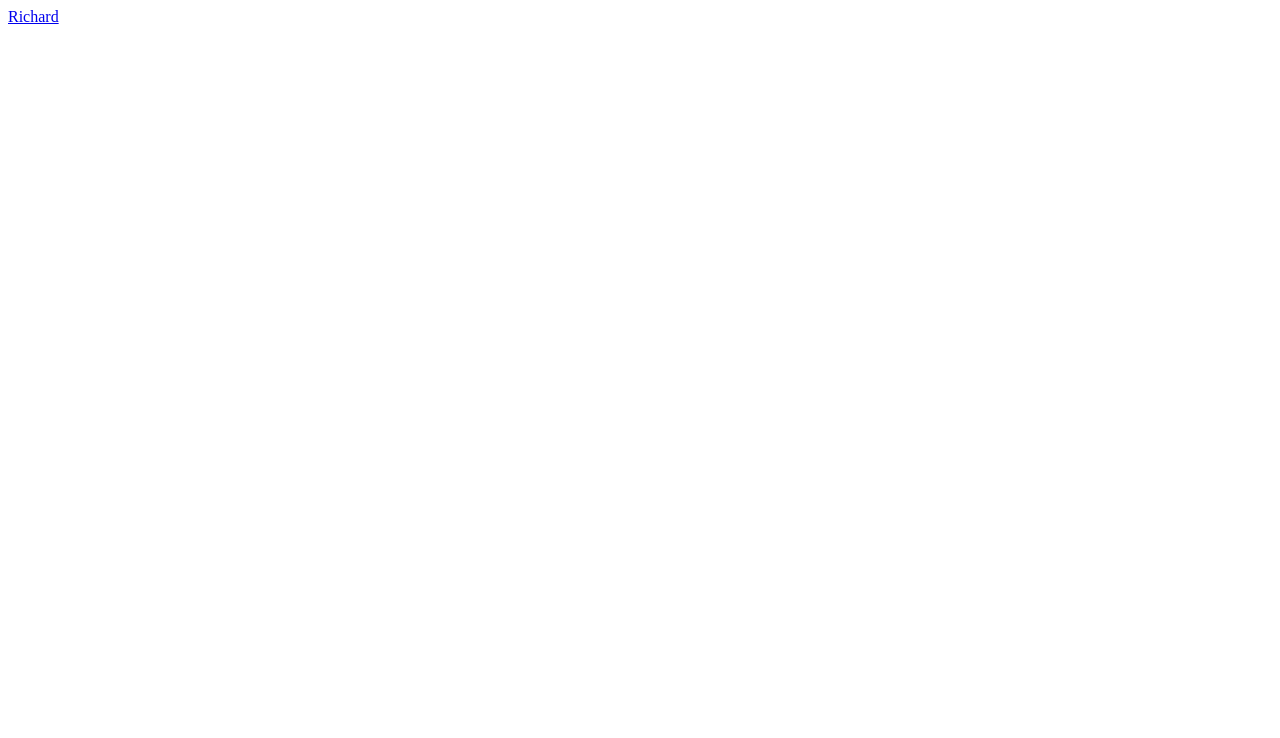
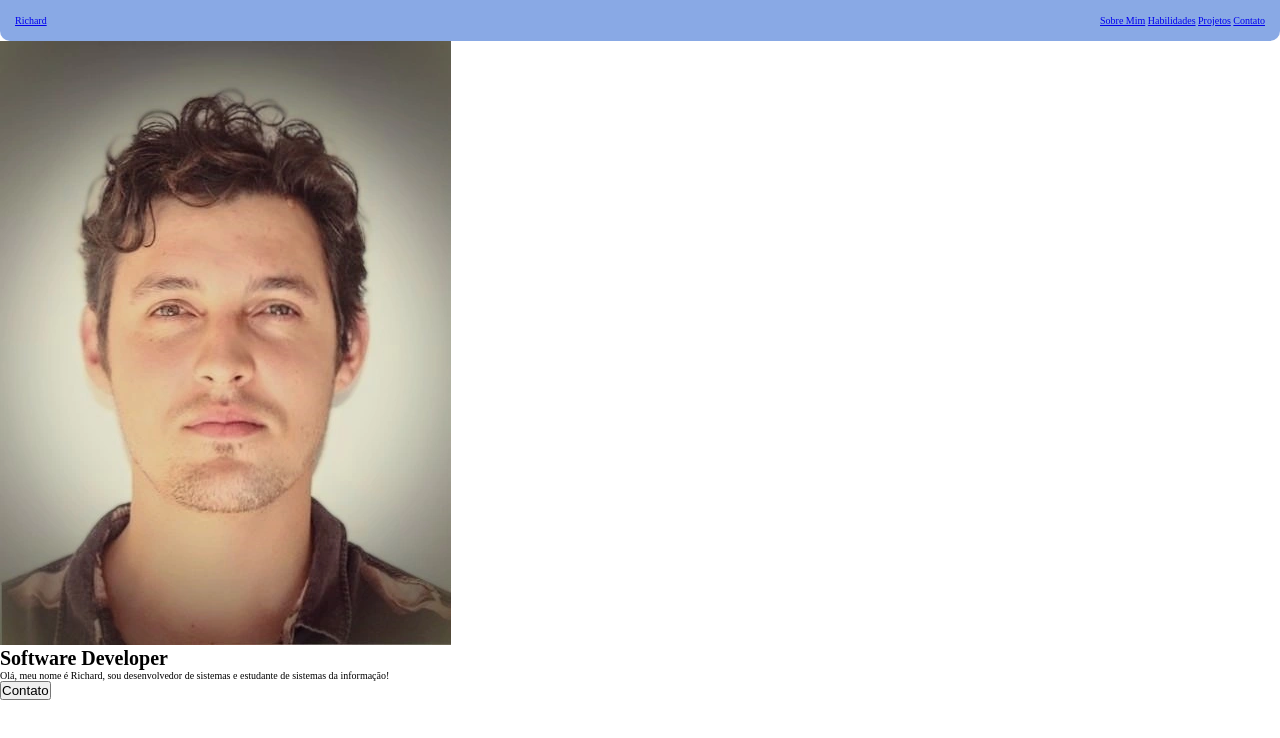
Before and after one commit to RICHARD-CALDERONI/landingPage, a plain HTML site: page index.html in a window 1280 px wide. Drawn offline with Linux system fonts and the light colour scheme.

Commit message:
estruturando html e css

```diff
--- a/index.html
+++ b/index.html
@@ -4,12 +4,27 @@
     <meta charset="UTF-8">
     <meta name="viewport" content="width=device-width, initial-scale=1.0">
     <title>Portifólio - Richard</title>
+    <link rel="stylesheet" href="style.css">
 </head>
 <body>
     <header class="header">
-        <a href="#home">Richard</a>
-        <a href=""></a>
+        <a class="richard" href="#home">Richard</a>
+        <div class="menus">
+            <a href="#SobreMim">Sobre Mim</a>
+            <a href="#Habilidades">Habilidades</a>
+            <a href="#Projetos">Projetos</a>
+            <a href="#Contato">Contato</a>
+        </div>
     </header>
+
+    <div class="apresentacao">
+        <div class="imagem">
+            <img src="image/temp_image_20240328_131427_9069096c-049a-4e6d-8cac-aef99e7eeb36.jpg" alt="Imagem 4x4 de Richard">
+        </div>
+        <h1 class="apresentacao">Software Developer</h1>
+        <p>Olá, meu nome é Richard, sou desenvolvedor de sistemas e estudante de sistemas da informação!</p>
+        <button class="#Contato">Contato</button>
+    </div>
 
 
 
--- a/style.css
+++ b/style.css
@@ -9,7 +9,28 @@
 :root {
     --ff-title: "Jacquard 12", system-ui;
     --ff-primary: "Anta", sans-serif;
-    --bg-primary: "";
+    --bg-primary: #89A9E5;
     --fc-primary: "";
     font-size: 62.5%;
 }
+
+
+
+body .header{
+    display: flex;
+    justify-content: space-between;
+
+    padding: 1.5rem;
+
+
+    background-color: var(--bg-primary);
+
+
+    border-radius: 0 0 1.0rem 1.0rem;
+}
+
+body .apresentacao .imagem{
+    display: block;
+}
+
+}
```
